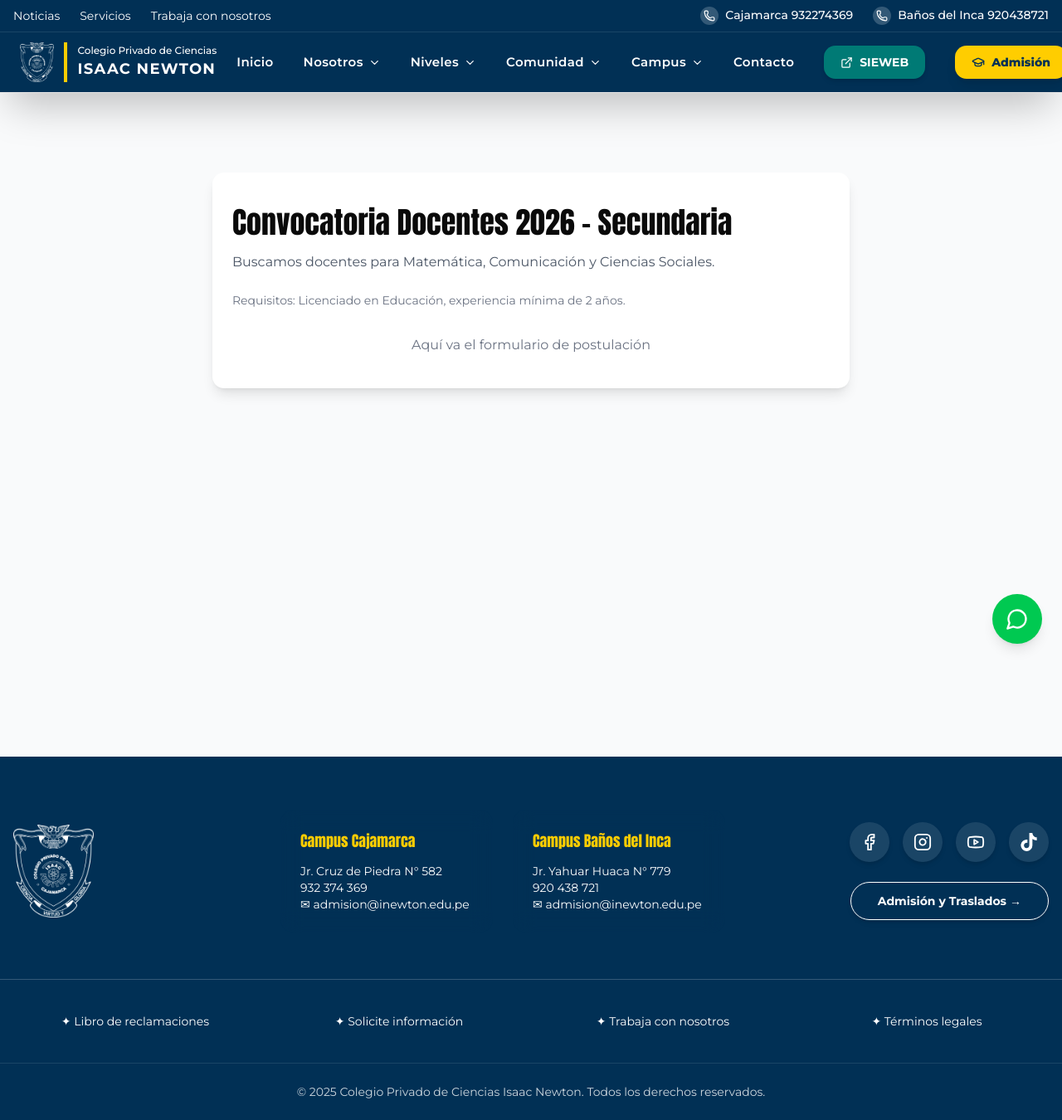
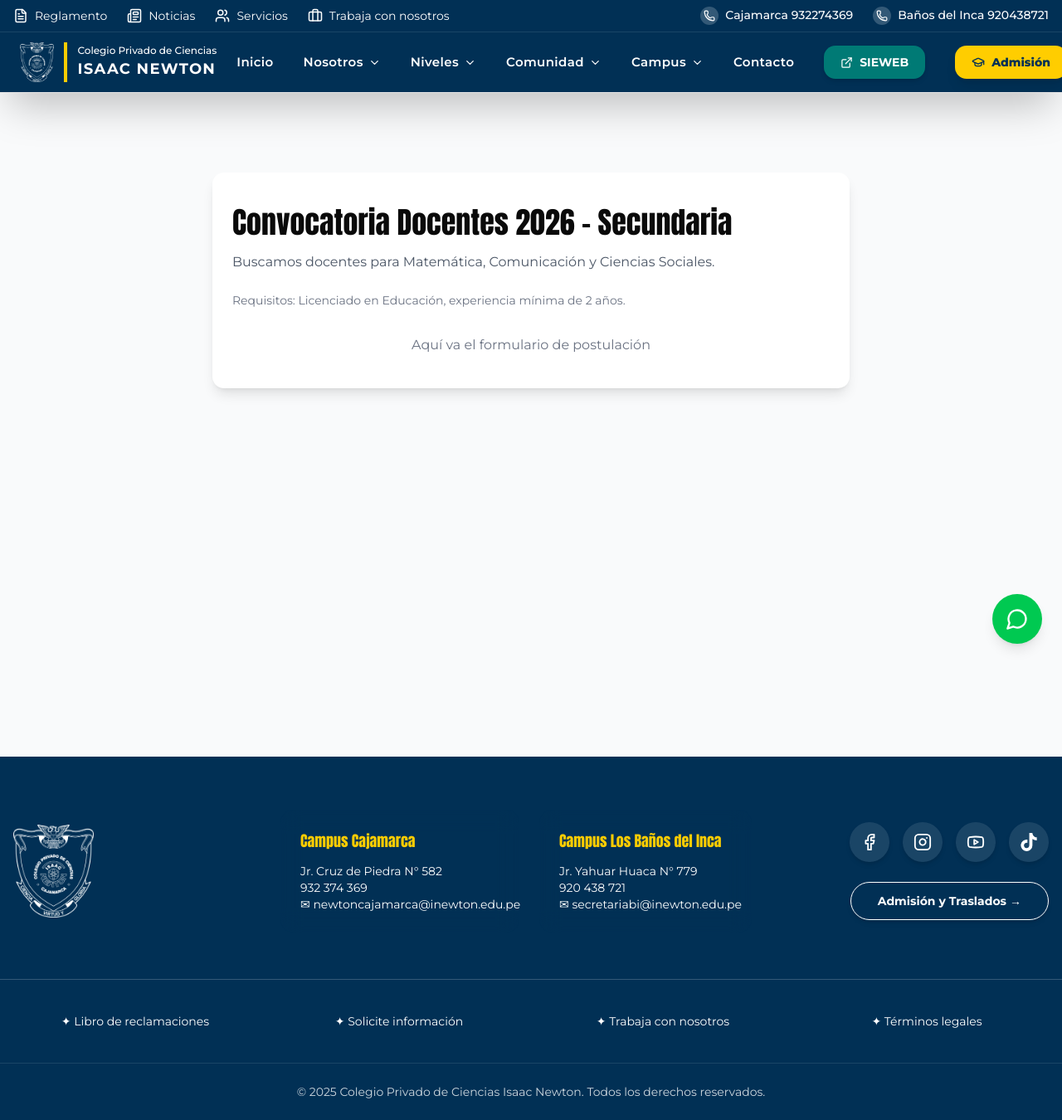
Before and after one commit to gchavez25-star/colegio-isaac-newton, a React (Vite) app: page /postular/1 in a window 1280 px wide. Shown: the whole page at 83% size. Built offline with nearby package versions, Linux system fonts and the light colour scheme.

Commit message:
31122025

```diff
--- a/src/components/Footer.jsx
+++ b/src/components/Footer.jsx
@@ -22,7 +22,7 @@ const Footer = () => {
           <div className="lg:col-span-2 flex flex-col sm:flex-row justify-center lg:justify-start gap-6">
 
             {/* Cajamarca */}
-            <div className="backdrop-blur-md rounded-2xl p-6 w-full sm:w-64">
+            <div className="backdrop-blur-md rounded-2xl p-6 w-full sm:w-72">
               <h3 className="text-lg font text-[#fccc00] mb-3">
                 Campus Cajamarca
               </h3>
@@ -41,17 +41,17 @@ const Footer = () => {
                 932 374 369
               </a>
               <a
-                href="mailto:admision@inewton.edu.pe"
-                className="block text-sm hover:text-[#fccc00] transition"
+                href="mailto:newtoncajamarca@inewton.edu.pe"
+                className="block text-sm hover:text-[#fccc00] transition whitespace-nowrap"
               >
-                ✉ admision@inewton.edu.pe
+                ✉ newtoncajamarca@inewton.edu.pe
               </a>
             </div>
 
             {/* Baños del Inca */}
             <div className="backdrop-blur-md rounded-2xl p-6 w-full sm:w-64">
               <h3 className="text-lg font text-[#fccc00] mb-3">
-                Campus Baños del Inca
+                Campus Los Baños del Inca
               </h3>
               <a
                 href="https://www.google.com/maps/place/Colegio+Isaac+Newton"
@@ -68,10 +68,10 @@ const Footer = () => {
                 920 438 721
               </a>
               <a
-                href="mailto:admision@inewton.edu.pe"
-                className="block text-sm hover:text-[#fccc00] transition"
+                href="mailto:secretariabi@inewton.edu.pe"
+                className="block text-sm hover:text-[#fccc00] transition whitespace-nowrap"
               >
-                ✉ admision@inewton.edu.pe
+                ✉ secretariabi@inewton.edu.pe
               </a>
             </div>
           </div>
@@ -121,10 +121,10 @@ const Footer = () => {
       {/* ================= LINKS INFERIORES ================= */}
       <div className="mt-14 border-t border-white/20 py-10">
         <div className="container mx-auto px-4 grid grid-cols-1 sm:grid-cols-2  justify-center items-center md:grid-cols-4 text-center text-sm gap-6">
-          <a className="hover:text-[#fccc00] transition">✦ Libro de reclamaciones</a>
-          <a className="hover:text-[#fccc00] transition">✦ Solicite información</a>
-          <a className="hover:text-[#fccc00] transition">✦ Trabaja con nosotros</a>
-          <a className="hover:text-[#fccc00] transition">✦ Términos legales</a>
+          <a className="hover:text-[#fccd00] transition">✦ Libro de reclamaciones</a>
+          <a className="hover:text-[#fccd00] transition">✦ Solicite información</a>
+          <a className="hover:text-[#fccd00] transition">✦ Trabaja con nosotros</a>
+          <a className="hover:text-[#fccd00] transition">✦ Términos legales</a>
         </div>
       </div>
 
--- a/src/components/ui/TopBar.jsx
+++ b/src/components/ui/TopBar.jsx
@@ -1,6 +1,6 @@
 import { Link } from "react-router-dom";
 import { Phone } from "lucide-react";
-
+import { FileText, Newspaper, Briefcase, Users } from 'lucide-react';
 
 const TopBar = () => {
   return (
@@ -8,17 +8,45 @@ const TopBar = () => {
       <div className="container mx-auto px-4 py-2 flex justify-between items-center text-white text-sm">
 
         {/* LINKS */}
-        <div className="flex gap-6">
-          <Link to="/comunidad/publicaciones" className="hover:text-[#ffcd00] transition-colors">
-            Noticias
-          </Link>
-          <Link to="/servicios" className="hover:text-[#fccc00] transition-colors">
-            Servicios
-          </Link>
-          <Link to="/vacantes" className="hover:text-[#fccc00] transition-colors">
-            Trabaja con nosotros
-          </Link>
-        </div>
+       <div className="flex gap-6 items-center">
+        {/* Reglamento (PDF) */}
+        <a
+          href="/docs/reglamento.pdf"
+          target="_blank"
+          rel="noopener noreferrer"
+          className="flex items-center gap-2 hover:text-[#fccc00] transition-colors"
+        >
+          <FileText size={18} />
+          <span>Reglamento</span>
+        </a>
+
+        {/* Noticias */}
+        <Link
+          to="/comunidad/publicaciones"
+          className="flex items-center gap-2 hover:text-[#ffcd00] transition-colors"
+        >
+          <Newspaper size={18} />
+          <span>Noticias</span>
+        </Link>
+
+        {/* Servicios */}
+        <Link
+          to="/servicios"
+          className="flex items-center gap-2 hover:text-[#fccc00] transition-colors"
+        >
+          <Users size={18} />
+          <span>Servicios</span>
+        </Link>
+
+        {/* Trabaja con nosotros */}
+        <Link
+          to="/vacantes"
+          className="flex items-center gap-2 hover:text-[#fccc00] transition-colors"
+        >
+          <Briefcase size={18} />
+          <span>Trabaja con nosotros</span>
+        </Link>
+      </div>
 
         {/* SEDES + WHATSAPP */}
         <div className="flex gap-6">
--- a/src/components/ui/VisitaGuiada.jsx
+++ b/src/components/ui/VisitaGuiada.jsx
@@ -504,7 +504,7 @@ Sede: ${formData.sede}
             Nuestro equipo de admisiones está listo para ayudarte.
           </p>
           <a
-            href="mailto:admision@isaacnewton.edu.pe"
+            href="mailto:admision@inewton.edu.pe"
             className="inline-flex items-center gap-3 bg-verde-azulado text-white px-8 py-4 rounded-xl font-bold text-lg hover:bg-verde-azulado/90 transition-all shadow-lg"
           >
             <Mail className="w-6 h-6" />
--- a/src/pages/VacantesCategorias.jsx
+++ b/src/pages/VacantesCategorias.jsx
@@ -73,7 +73,7 @@ export default function VacantesCategorias() {
 
                 {/* CONTENIDO */}
                 <div className="p-8 text-center">
-                  <h3 className="font-anton text-3xl mb-4">
+                  <h3 className="font-anton text-3xl mb-4 text-[#013055]">
                     {categoria.label}
                   </h3>
 
--- a/src/pages/VacantesListado.jsx
+++ b/src/pages/VacantesListado.jsx
@@ -39,7 +39,7 @@ export default function VacantesListado() {
               className="bg-white rounded-xl shadow-lg flex flex-col"
             >
               <div className="p-6 flex-grow">
-                <h3 className="font-anton text-2xl mb-3">
+                <h3 className="font-anton text-2xl mb-3 text-[#013055]">
                   {vacante.titulo}
                 </h3>
                 <p className="text-gray-600 mb-4">
```
Also changed, not shown: jsconfig.json (added, +9 -0 lines).
